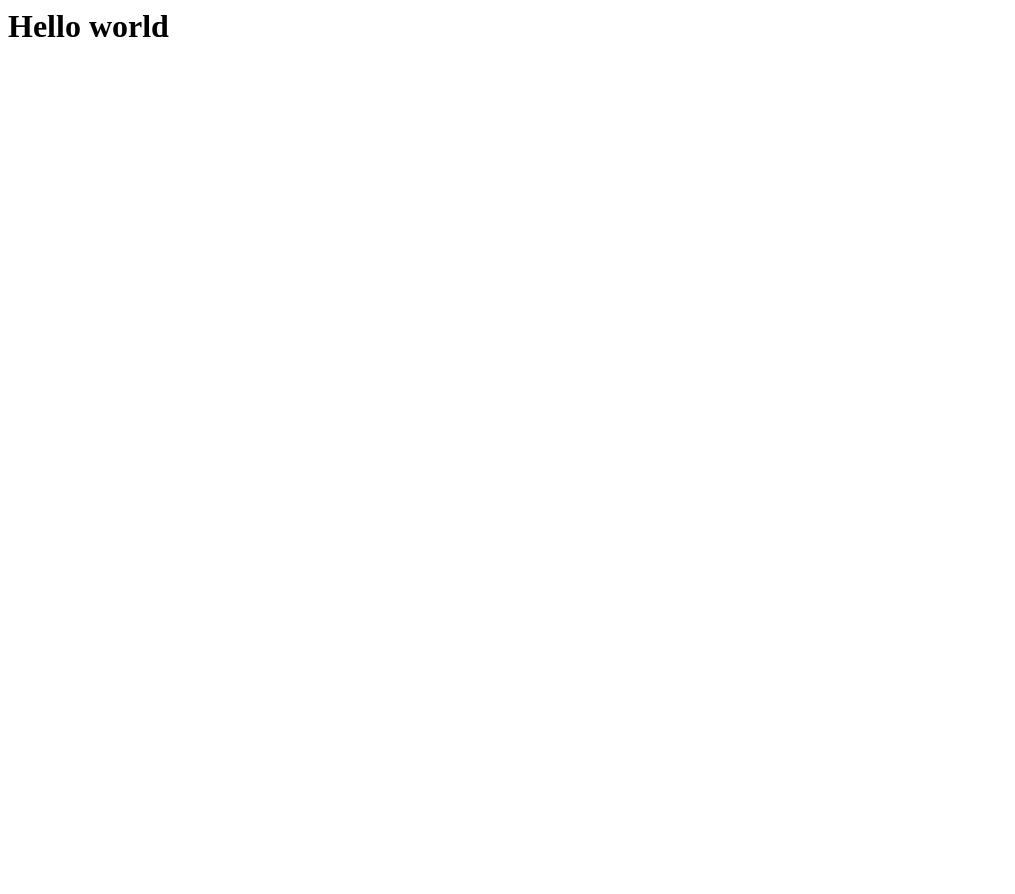
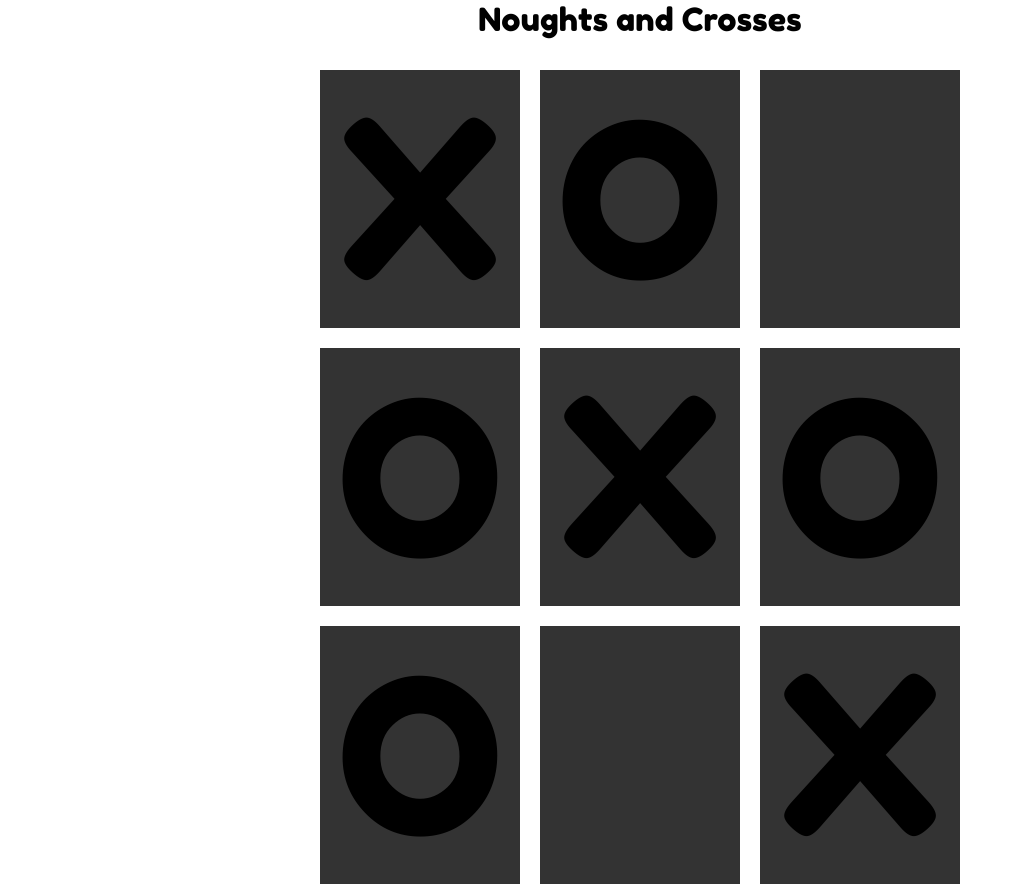
Before and after one commit to TomCahill/fantastic-potato, a plain HTML site: page app/index.html in a window 1280 px wide. Shown: the whole page, without its empty margins (0-1015 px from the left). Before the commit the page ends 800 px from the top, so only its background shows below. Drawn offline with Linux system fonts and the light colour scheme.

Commit message:
- ADDED: Some styling

```diff
--- a/app/css/game.css
+++ b/app/css/game.css
@@ -0,0 +1,40 @@
+html, body {
+  width: 100vw;
+  height: 100vh;
+
+  margin: 0;
+  padding: 0;
+
+  font-family: 'Fredoka One', cursive;
+}
+
+h1,h2,h3,h4,h5,h6 {
+  font-weight: normal;
+}
+
+.title {
+  text-align: center;
+}
+
+#game-grid {
+  width: 50vw;
+  margin: 0 auto;
+}
+#game-grid .row {
+  display: flex;
+}
+#game-grid .row .cell {
+  background: #333;
+  flex: 1;
+
+  min-height: 16.6666vw;
+  margin: 10px;
+  text-align: center;
+  font-size: 16.6666vw;
+}
+#game-grid .row .cell.left {
+  margin-left: 0;
+}
+#game-grid .row .cell.right {
+  margin-right: 0;
+}
--- a/app/index.html
+++ b/app/index.html
@@ -3,28 +3,30 @@
   <head>
     <meta charset="utf-8" />
     <meta http-equiv="X-UA-Compatible" content="IE=edge">
-    <title>Noughts and Crosses</title>
     <meta name="viewport" content="width=device-width, initial-scale=1">
+
     <link rel="stylesheet" type="text/css" media="screen" href="./css/game.css" />
+    <link href="https://fonts.googleapis.com/css?family=Fredoka+One" rel="stylesheet">
+
     <script src="./js/game.js"></script>
   </head>
   <body>
-    <h1>Hello world</h1>
+    <h1 class="title">Noughts and Crosses</h1>
     <div id="game-grid">
       <div class="row">
-        <div class="cell"></div>
-        <div class="cell"></div>
-        <div class="cell"></div>
+        <div class="cell left">X</div>
+        <div class="cell">O</div>
+        <div class="cell right"></div>
       </div>
       <div class="row">
-        <div class="cell"></div>
-        <div class="cell"></div>
-        <div class="cell"></div>
+        <div class="cell left">O</div>
+        <div class="cell">X</div>
+        <div class="cell right">O</div>
       </div>
       <div class="row">
+        <div class="cell left">O</div>
         <div class="cell"></div>
-        <div class="cell="></div>
-        <div class="cell"></div>
+        <div class="cell right">X</div>
       </div>
     </div>
 
```
